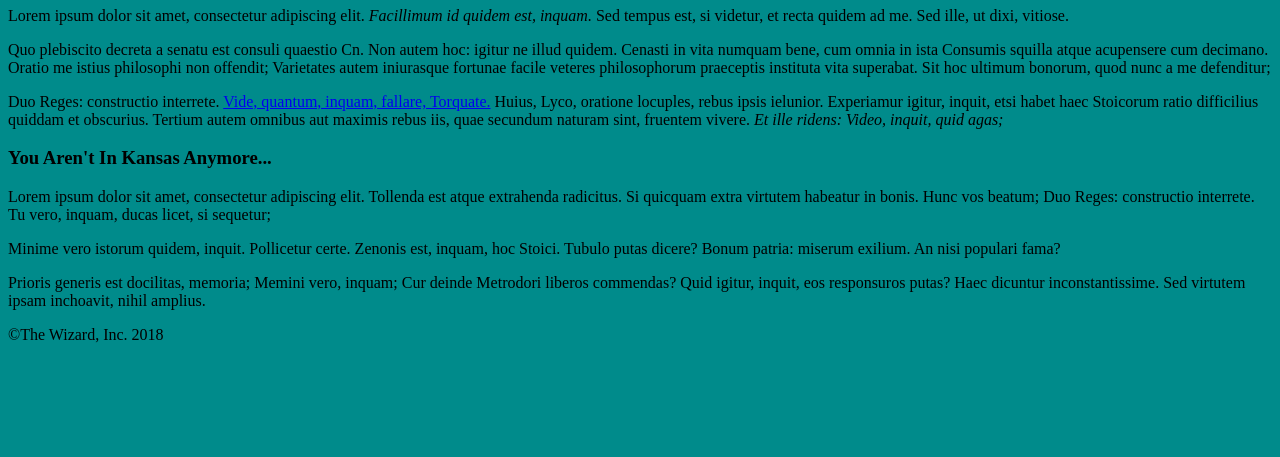
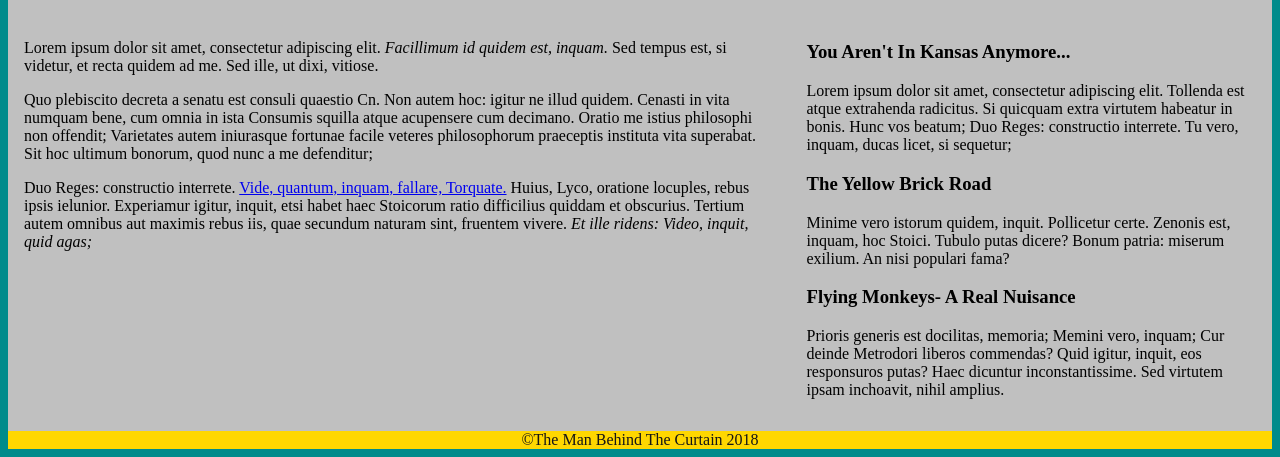
Before and after one commit to code-bdani/html-start, a plain HTML site: page index.html in a window 1280 px wide. Shown: the part 568-1025 px from the top of the page. Before the commit the page ends 920 px from the top, so only its background shows below. Drawn offline with Linux system fonts and the light colour scheme.

Commit message:
Added CSS

```diff
--- a/css/main.css
+++ b/css/main.css
@@ -1,3 +1,23 @@
 body {
     background-color: darkcyan;
 }
+
+.container {
+    background-color: silver;
+}
+
+footer {
+    background: gold;
+    color: rgb(22, 22, 22);
+    text-align: center;
+}
+
+.flex-container {
+    display: flex;
+    display: -webkit-flex;
+    width: 100%;
+}
+
+.flex-item {
+    margin: 1em;
+}
--- a/index.html
+++ b/index.html
@@ -5,11 +5,11 @@
         <meta http-equiv="X-UA-Compatible" content="IE=edge">
         <meta name="viewport" content="width=device-width, initial-scale=1.0">
         <title>The Wizard of Oz</title>
-        <link href="css/main.css" rel="stylesheet">
+        <link rel="stylesheet" href="css/main.css">
     </head>
 
     <body>
-        <div>
+        <div class="container">
             <header>
                 <h2>The Wizard of Oz</h2>
                 <nav> <!-- Main Navigation -->
@@ -28,29 +28,33 @@
             </div>
 
             <div> <!-- Main Content -->
-                <main>
-                    <h1>Welcome to Emerald City!</h1>
-                    <section>
+                <h1>Welcome to Emerald City!</h1>
+                <main class="flex-container">
+                    <section class="flex-item">
                         <p>Lorem ipsum dolor sit amet, consectetur adipiscing elit. <i>Facillimum id quidem est, inquam.</i> Sed tempus est, si videtur, et recta quidem ad me. Sed ille, ut dixi, vitiose. </p>
 
                         <p>Quo plebiscito decreta a senatu est consuli quaestio Cn. Non autem hoc: igitur ne illud quidem. Cenasti in vita numquam bene, cum omnia in ista Consumis squilla atque acupensere cum decimano. Oratio me istius philosophi non offendit; Varietates autem iniurasque fortunae facile veteres philosophorum praeceptis instituta vita superabat. Sit hoc ultimum bonorum, quod nunc a me defenditur; </p>
 
                         <p>Duo Reges: constructio interrete. <a href="http://loripsum.net/" target="_blank">Vide, quantum, inquam, fallare, Torquate.</a> Huius, Lyco, oratione locuples, rebus ipsis ielunior. Experiamur igitur, inquit, etsi habet haec Stoicorum ratio difficilius quiddam et obscurius. Tertium autem omnibus aut maximis rebus iis, quae secundum naturam sint, fruentem vivere. <i>Et ille ridens: Video, inquit, quid agas;</i> </p>
                     </section>
-                    <aside>
+                    <aside class="flex-item">
                         <article>
                             <h3>You Aren't In Kansas Anymore...</h3>
                             <p>Lorem ipsum dolor sit amet, consectetur adipiscing elit. Tollenda est atque extrahenda radicitus. Si quicquam extra virtutem habeatur in bonis. Hunc vos beatum; Duo Reges: constructio interrete. Tu vero, inquam, ducas licet, si sequetur; </p>
-
+                        </article>
+                        <article>
+                            <h3>The Yellow Brick Road</h3>
                             <p>Minime vero istorum quidem, inquit. Pollicetur certe. Zenonis est, inquam, hoc Stoici. Tubulo putas dicere? Bonum patria: miserum exilium. An nisi populari fama? </p>
-
+                        </article>
+                        <article>
+                            <h3>Flying Monkeys- A Real Nuisance</h3>
                             <p>Prioris generis est docilitas, memoria; Memini vero, inquam; Cur deinde Metrodori liberos commendas? Quid igitur, inquit, eos responsuros putas? Haec dicuntur inconstantissime. Sed virtutem ipsam inchoavit, nihil amplius. </p>
                         </article>
                     </aside>
                 </main>
             </div>
 
-            <footer>&copy;The Wizard, Inc. 2018</footer>
+            <footer>&copy;The Man Behind The Curtain 2018</footer>
         </div> <!-- Closing Div Tag -->
 
     </body>
```
